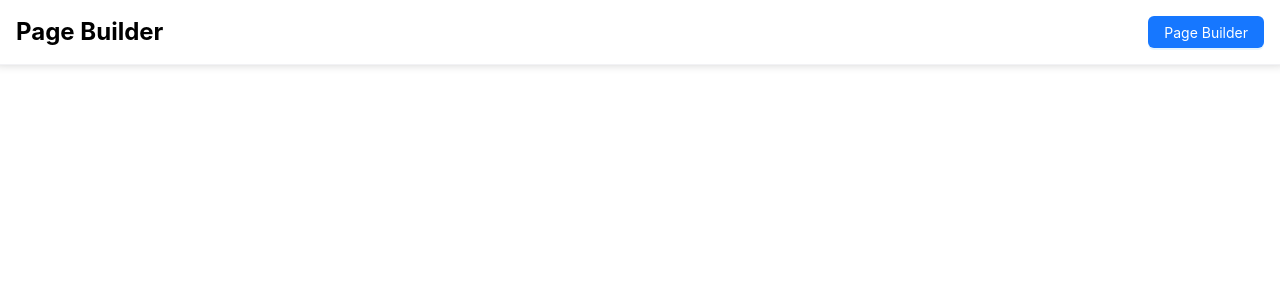
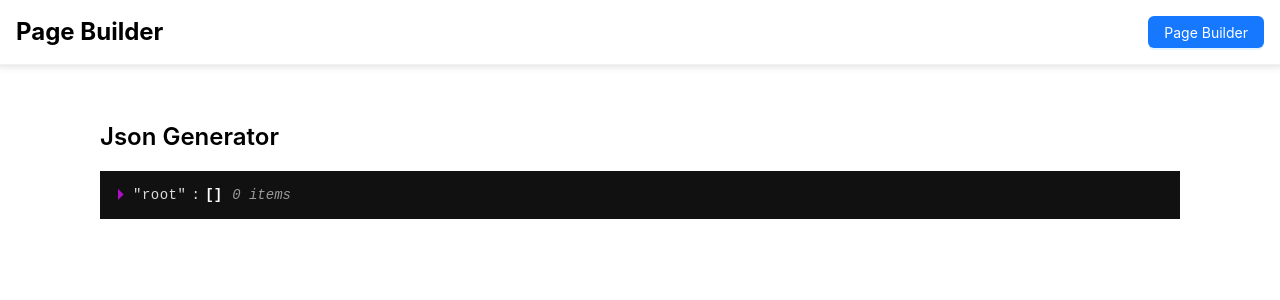
Before and after one commit to killcodeX/react-page-builder-v2, a React (Create React App) app in the folder pagebuilder/: page /json-generator in a window 1280 px wide. Shown: the top 300 px of the page. Built offline with nearby package versions, Linux system fonts and the light colour scheme.

Commit message:
feat: json generator page is completed

```diff
--- a/pagebuilder/package.json
+++ b/pagebuilder/package.json
@@ -12,6 +12,7 @@
     "react-dnd": "^16.0.1",
     "react-dnd-html5-backend": "^16.0.1",
     "react-dom": "^18.2.0",
+    "react-json-view": "^1.21.3",
     "react-redux": "^9.0.4",
     "react-router-dom": "^6.21.2",
     "react-scripts": "5.0.1",
--- a/pagebuilder/src/Modules/JsonGenerator/index.jsx
+++ b/pagebuilder/src/Modules/JsonGenerator/index.jsx
@@ -1,7 +1,25 @@
-import React from 'react'
+import React from "react";
+import "./style.css";
+import { Col, Row } from "antd";
+import ReactJson from "react-json-view";
+import { useSelector } from "react-redux";
 
 export default function JSONGenerator() {
+  let state = useSelector((state) => state.build.pageBuilder);
   return (
-    <div>jsonGenerator</div>
-  )
+    <section className="generator-builder">
+      <div className="generator-builder-heading">Json Generator</div>
+      <Row>
+        <Col span={24} className="row mh-100">
+          <ReactJson
+            theme="colors"
+            src={state}
+            style={{
+              padding: "16px",
+            }}
+          />
+        </Col>
+      </Row>
+    </section>
+  );
 }
--- /dev/null
+++ b/pagebuilder/src/Modules/JsonGenerator/style.css
@@ -0,0 +1,10 @@
+.generator-builder {
+  margin-top: 4.5rem;
+  padding: 50px 100px;
+}
+
+.generator-builder-heading{
+    font-size: 24px;
+    margin-bottom: 20px;
+    font-weight: 600;
+}
```
Also changed, not shown: 1 other file (tests, documents, lock files or other folders).
